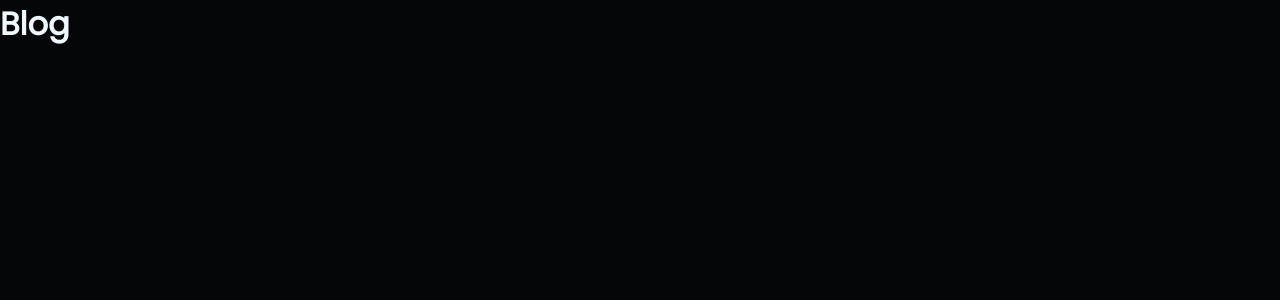
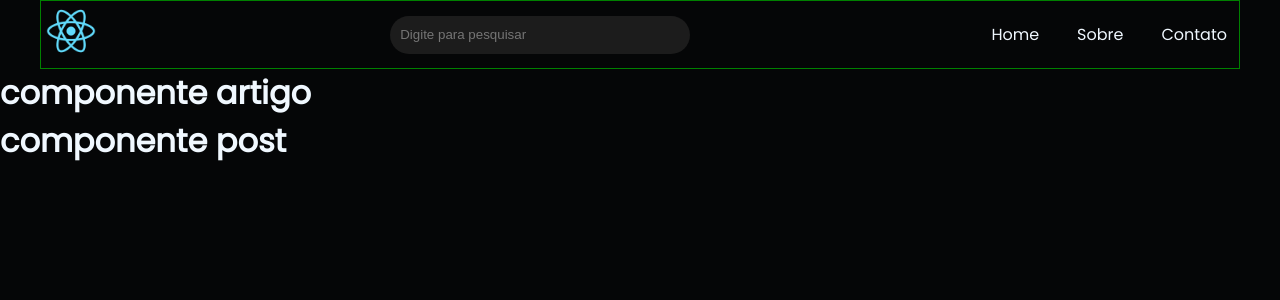
Before and after one commit to DavydEdivaldo/Blog, a React (Create React App) app: page / in a window 1280 px wide. Shown: the top 300 px of the page. Built offline with nearby package versions, Linux system fonts and the light colour scheme.

Commit message:
estilizando o header

```diff
--- a/public/index.html
+++ b/public/index.html
@@ -39,5 +39,6 @@
       To begin the development, run `npm start` or `yarn start`.
       To create a production bundle, use `npm run build` or `yarn build`.
     -->
+
   </body>
 </html>
--- a/src/App.js
+++ b/src/App.js
@@ -1,8 +1,13 @@
-
+import Header from './componentes/Headers';
+import Artigo from './componentes/Artigos';
 
 function App() {
   return (
-    <h1>Blog </h1>
+    <>
+    <Header></Header>
+    <Artigo></Artigo>
+
+    </>
   );
 }
 
--- a/src/componentes/Artigos/index.js
+++ b/src/componentes/Artigos/index.js
@@ -0,0 +1,13 @@
+import Post from '../Posts';
+
+function Artigo(){
+    return(
+        <>
+        <h1>componente artigo</h1>
+        <Post></Post>
+        </>
+
+    );
+}
+
+export default Artigo;
--- a/src/componentes/Headers/index.js
+++ b/src/componentes/Headers/index.js
@@ -0,0 +1,26 @@
+import logopng from '../../imagens/logo512.png';
+
+function Header(){
+   const altLogo = 'logo do blog'
+
+    return (
+        <>
+            <header className="flex-between">
+                <div className="logo">
+                    <img src={logopng} alt={altLogo}/>
+                </div>
+                <div className="pesquisar">
+                    <input className='input-pesquisar' type="text" name="procurar" placeholder="Digite para pesquisar"/>
+                    </div>
+                <ul className="links">
+                    <li><a href="#" className='nav-link'>Home</a></li>
+                    <li><a href="#" className='nav-link'>Sobre</a></li>
+                    <li><a href="#" className='nav-link'>Contato</a></li>
+                </ul>
+            </header>
+        </>
+
+    );
+}
+
+export default Header;
--- a/src/componentes/Posts/index.js
+++ b/src/componentes/Posts/index.js
@@ -0,0 +1,9 @@
+
+function Post(){
+    return(
+        <h1>
+            componente post
+        </h1>
+    );
+}
+export default Post;
--- a/src/css/header.css
+++ b/src/css/header.css
@@ -0,0 +1,66 @@
+
+
+header{
+    max-width: 1200px;
+    margin: 0 auto;
+    border: 1px solid green;
+    padding: 5px;
+}
+
+.flex{
+    display: flex;
+}
+.flex-between{
+    display: flex;
+    justify-content: space-between;
+    align-items: center;
+}
+
+.container{
+    max-width: 1200px;
+    margin: 0 auto;
+}
+
+.border{
+    border: 1px solid red;
+}
+
+.logo > img{
+    width: 50px;
+    height: 50px;
+}
+
+
+a{
+    text-decoration: none;
+    color: var(--cor-primaria);
+}
+
+.links{
+    display: flex;
+    list-style: none;
+    gap: 24px;
+}
+
+.nav-link{
+    display:  inline-block;
+    padding: 7px;
+    transition: .3s ease;
+}
+.nav-link:hover{
+    opacity: .7;
+}
+
+.input-pesquisar{
+    height: 38px;
+    min-width: 300px;
+    background-color: var(--cor-secundaria);
+    border: 0;
+    border-radius: 20px;
+    color: var(--cor-primaria);
+    padding: 10px;
+}
+.input-pesquisar:focus-visible{
+    border: 1px solid var(--cor-detalhes);
+    outline: 0;
+}
--- a/src/css/style.css
+++ b/src/css/style.css
@@ -9,15 +9,15 @@
 }
 
 :root{
-    --color-primaria: aliceblue;
-    --cor-secundaria: #070707;
-    --cor-detalhes: #05009c;
+    --cor-primaria: aliceblue;
+    --cor-secundaria: #1c1c1c;
+    --cor-detalhes: #2b58de;
 }
 
 body{
     width: 100%;
     background-color: #050607;
-    color: var(--color-primaria);
+    color: var(--cor-primaria);
     font-family: "Poppins", sans-serif;
     font-weight: 400;
     font-style: normal;
```
Also changed, not shown: src/imagens/logo512.png (renamed from public/logo512.png).
